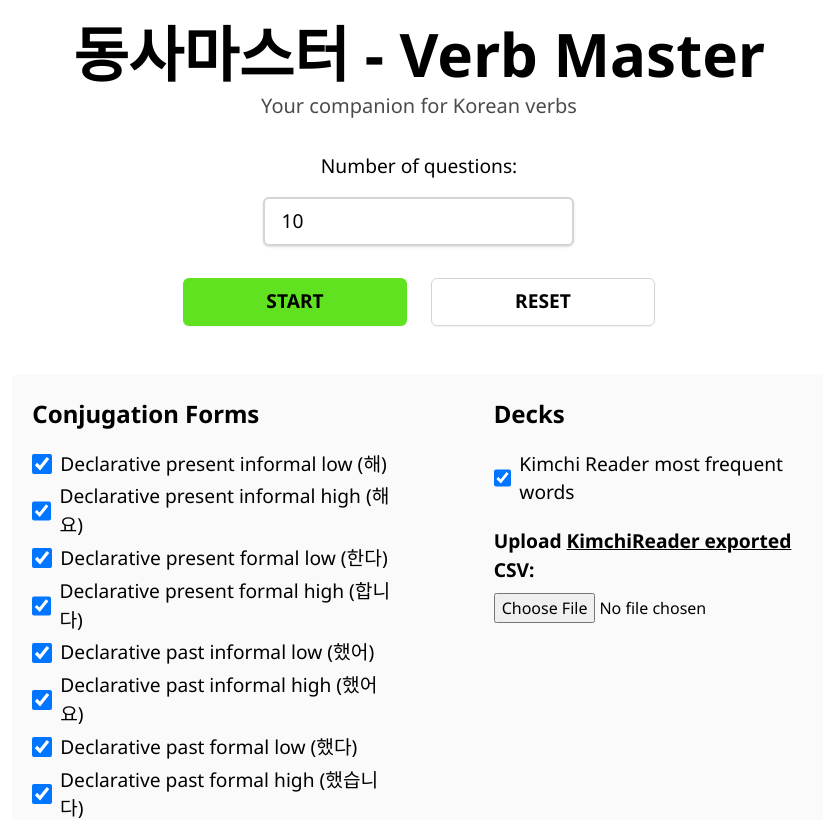
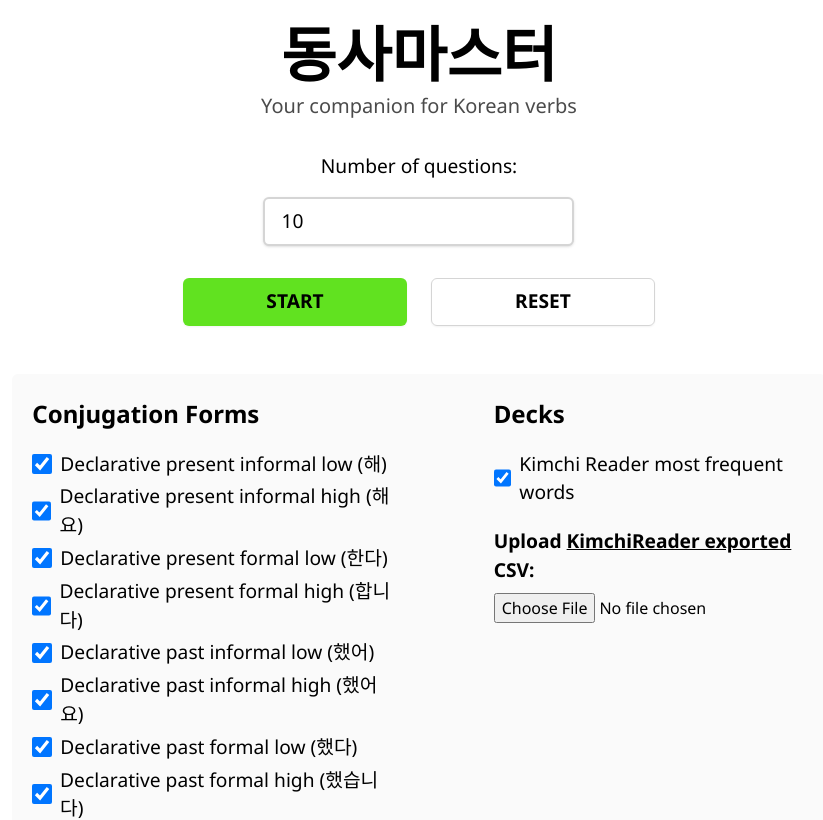
Before and after one commit to BrookJeynes/verb-master, a React (Vite) app: page / in a window 1280 px wide. Shown: the top 820 px of the page, without its empty margins (221-1044 px from the left). Built offline with nearby package versions, Linux system fonts and the light colour scheme.

Commit message:
fix: simplify title

```diff
--- a/src/App.tsx
+++ b/src/App.tsx
@@ -97,7 +97,7 @@
                 </div>}
 
                 <div className="mb-8 mt-2 text-center">
-                    <h1 className="mb-2 text-6xl font-bold">동사마스터 - Verb Master</h1>
+                    <h1 className="mb-2 text-6xl font-bold">동사마스터</h1>
                     <h2 className="text-xl text-darkgray dark:text-whitehover">Your companion for Korean verbs</h2>
                 </div>
                 <label htmlFor="question_count">Number of questions:</label>
```
